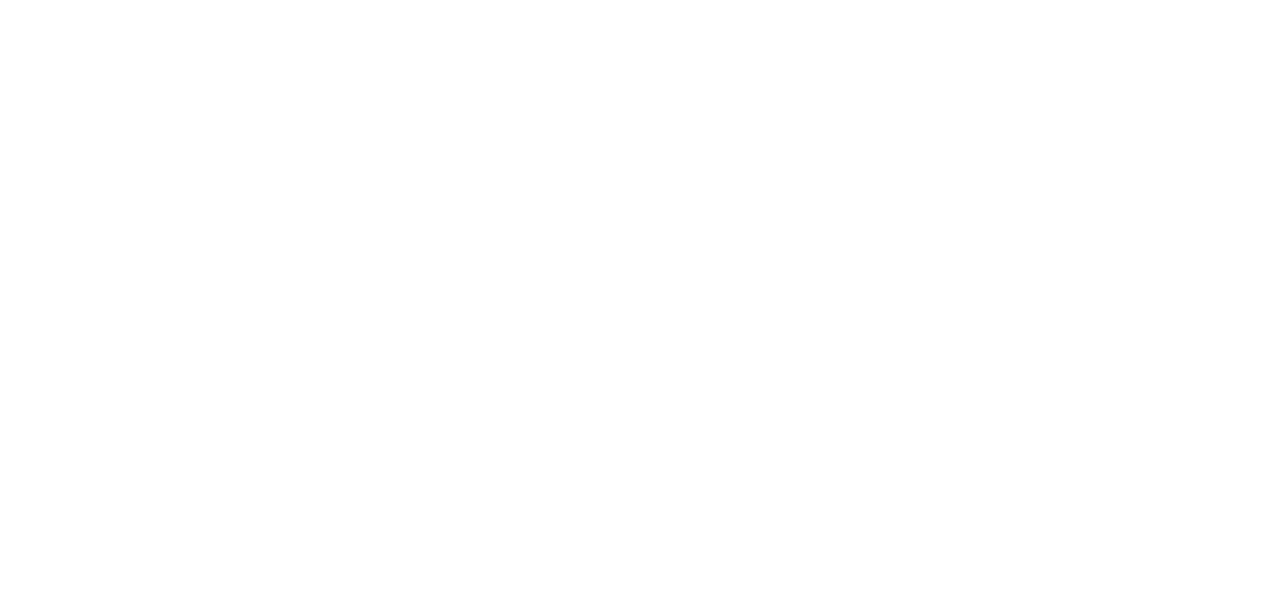
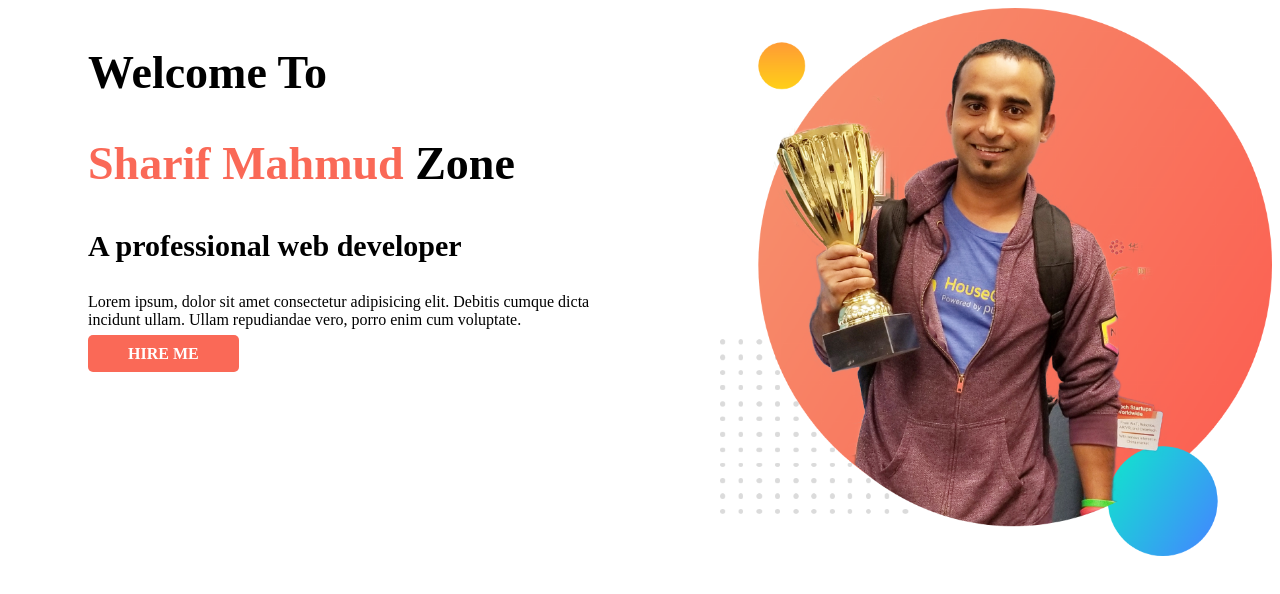
Before and after one commit to sharifmahmud825/developer-portfolio, a plain HTML site: page index.html in a window 1280 px wide. Drawn offline with Linux system fonts and the light colour scheme.

Commit message:
new section complete

```diff
--- a/index.html
+++ b/index.html
@@ -5,8 +5,21 @@
     <meta http-equiv="X-UA-Compatible" content="IE=edge">
     <meta name="viewport" content="width=device-width, initial-scale=1.0">
     <title>Sharif Mahmud</title>
+    <link rel="stylesheet" href="style.css">
 </head>
 <body>
-
+    <section>
+        <div class="half-width">
+            <h1>Welcome To</h1>
+            <h1><span class="text">Sharif Mahmud </span>Zone</h1>
+            <h3>A professional web developer</h3>
+            <p>Lorem ipsum, dolor sit amet consectetur adipisicing elit. Debitis cumque dicta incidunt ullam. Ullam repudiandae vero, porro enim cum voluptate.
+            </p>
+            <a class="button" href="#">HIRE ME</a>
+        </div>
+        <div class="half-width">
+            <img src="images/jhankar.png" alt="jhankar">
+        </div>
+    </section>
 </body>
 </html>
--- a/style.css
+++ b/style.css
@@ -0,0 +1,31 @@
+body {
+    font-family: poppins;
+}
+h1 {
+    font-size: 46px;
+}
+h3{
+    font-size: 30px;
+}
+section {
+    display: flex;
+}
+.half-width {
+    width: 50%;
+    padding-left: 80px;
+}
+.half-width img {
+    width: 100%;
+}
+.text {
+    color: #FA6957;
+}
+.button{
+    text-decoration: none;
+    color: white;
+    padding: 10px 40px;
+    background-color: #FA6957;
+    border-radius: 5px;
+    font-weight: 600;
+    margin-top: 30px;
+}
```
Also changed, not shown: images/dream-bg.png (added), images/exp-bg.png (added), images/jhankar.png (added), images/jhankar2.png (added), images/my-bg.png (added), images/my-bg2.png (added), top-banner.png (added).
